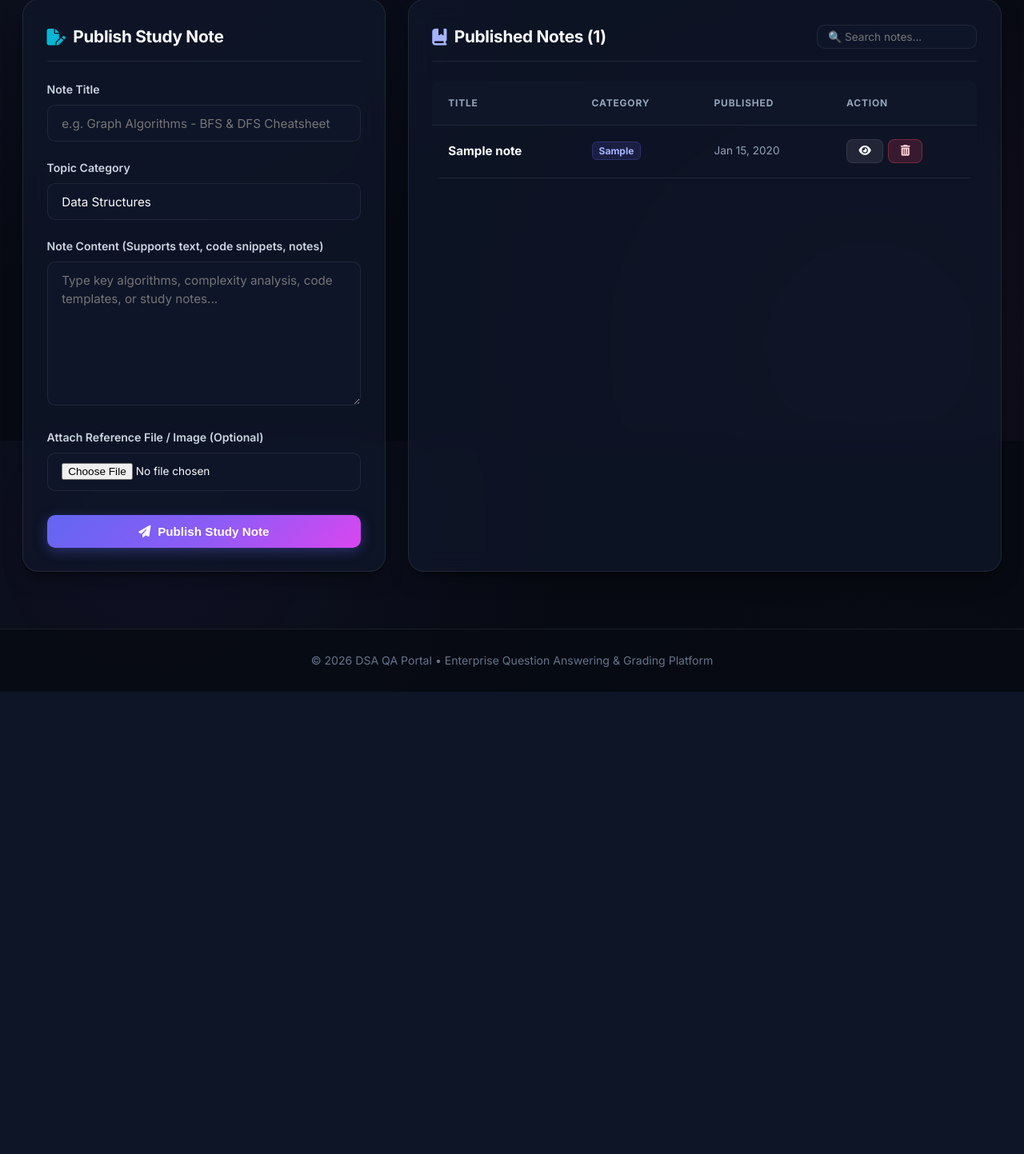
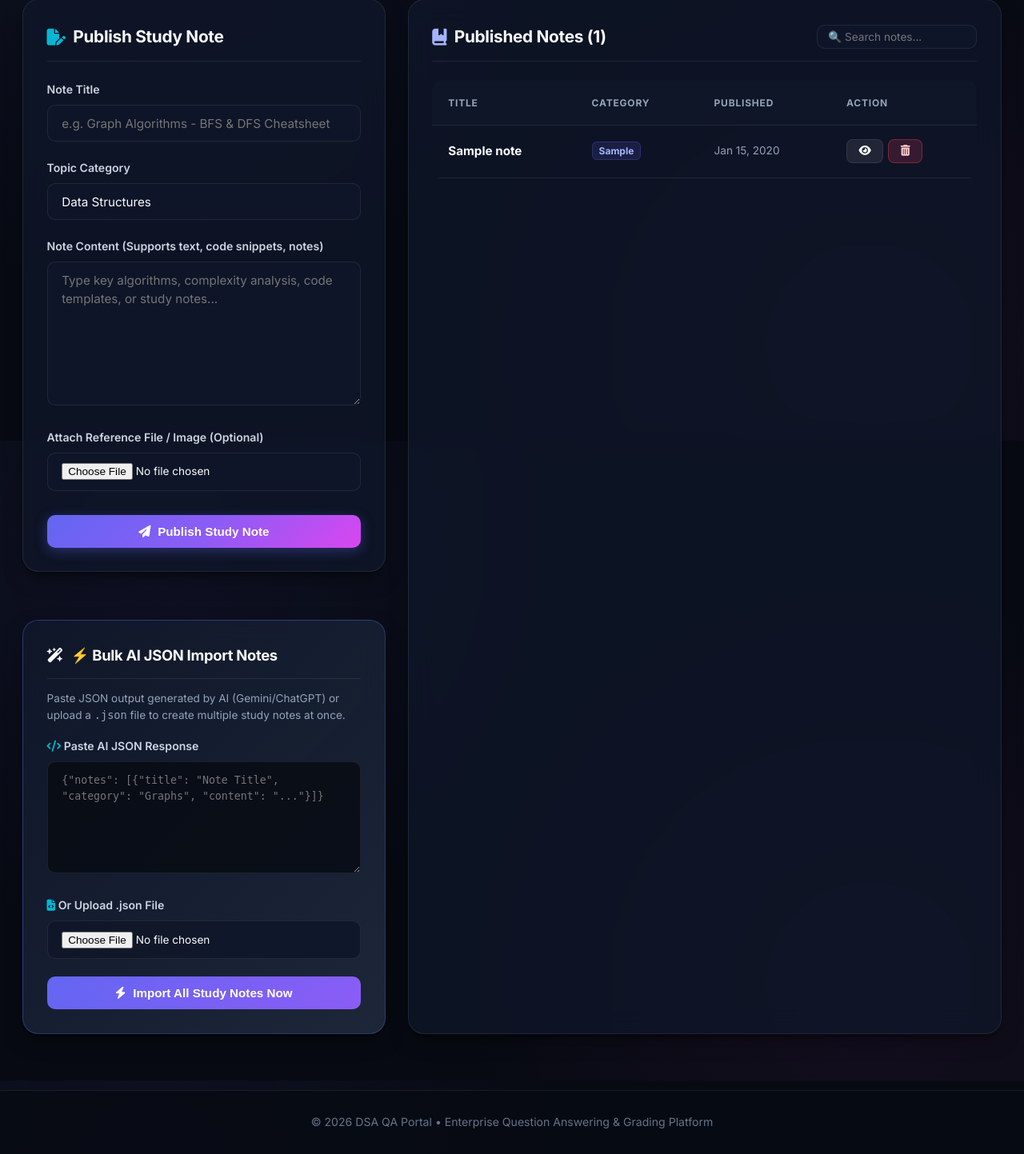
Before and after one commit to mahesh11112007/dsa-learner, a Flask app: page /admin/notes in a window 1280 px wide. Shown: the part 249-1692 px from the top of the page at 80% size. Before the commit the page ends 1114 px from the top, so only its background shows below. Run offline with Flask 3, Linux system fonts and the light colour scheme; a user stored in the database is signed in; tables that the repository leaves empty hold one stand-in row (values such as "Sample post"); some libraries are stand-ins or nearby versions.

Commit message:
Fix Prism JS autoloader error, add Study Notes Bulk JSON Import and Markdown formatting

````diff
--- a/app.py
+++ b/app.py
@@ -660,6 +660,71 @@ def delete_note(note_id):
     flash(f'Study Note "{note.title}" deleted.', 'success')
     return redirect(url_for('admin_notes'))
 
+@app.route('/admin/notes/bulk_import', methods=['POST'])
+@login_required
+@admin_required
+def bulk_import_notes():
+    json_text = request.form.get('json_text', '').strip()
+    json_file = request.files.get('json_file')
+
+    raw_content = ""
+    if json_file and json_file.filename:
+        try:
+            raw_content = json_file.read().decode('utf-8')
+        except Exception as e:
+            flash(f'Error reading JSON file: {e}', 'danger')
+            return redirect(url_for('admin_notes'))
+    elif json_text:
+        raw_content = json_text
+
+    if not raw_content:
+        flash('Please paste JSON text or upload a .json file.', 'warning')
+        return redirect(url_for('admin_notes'))
+
+    try:
+        cleaned = raw_content.replace('```json', '').replace('```', '').strip()
+        data = json.loads(cleaned)
+
+        notes_list = []
+        if isinstance(data, list):
+            notes_list = data
+        elif isinstance(data, dict):
+            notes_list = data.get('notes', data.get('data', [data]))
+
+        if not notes_list or not isinstance(notes_list, list):
+            flash('No valid notes array found in JSON payload.', 'warning')
+            return redirect(url_for('admin_notes'))
+
+        count = 0
+        for item in notes_list:
+            if not isinstance(item, dict):
+                continue
+            title = str(item.get('title', '')).strip()
+            content = str(item.get('content', '')).strip()
+            if not title or not content:
+                continue
+
+            category = str(item.get('category', 'General')).strip()
+
+            note = StudyNote(
+                title=title,
+                content=content,
+                category=category,
+                created_by_id=current_user.id
+            )
+            db.session.add(note)
+            count += 1
+
+        db.session.commit()
+        flash(f'Successfully bulk-imported {count} study notes!', 'success')
+    except json.JSONDecodeError as e:
+        flash(f'Invalid JSON format: {e}', 'danger')
+    except Exception as e:
+        db.session.rollback()
+        flash(f'Bulk import error: {e}', 'danger')
+
+    return redirect(url_for('admin_notes'))
+
 # Upload File Serving Helpers
 @app.route('/uploads/questions/<filename>')
 @login_required
--- a/templates/admin/manage_notes.html
+++ b/templates/admin/manage_notes.html
@@ -9,6 +9,9 @@
 </div>
 
 <div style="display: grid; grid-template-columns: 1.1fr 1.8fr; gap: 1.75rem;">
+
+  <!-- Left Column: Single Publish & Bulk JSON Import -->
+  <div style="display: flex; flex-direction: column; gap: 1.5rem;">
 
     <!-- Create Note Panel -->
     <div class="panel">
@@ -41,6 +44,31 @@
           <i class="fa-solid fa-paper-plane"></i> Publish Study Note
         </button>
       </form>
+    </div>
+
+    <!-- Bulk JSON Import Panel for Notes -->
+    <div class="panel" style="background: linear-gradient(135deg, rgba(15, 23, 42, 0.9) 0%, rgba(30, 41, 59, 0.95) 100%); border-color: rgba(99, 102, 241, 0.35);">
+      <div class="panel-header" style="margin-bottom: 0.85rem;">
+        <h2 class="panel-title" style="font-size: 1.15rem;"><i class="fa-solid fa-wand-magic-sparkles" style="color: var(--accent-purple);"></i> ⚡ Bulk AI JSON Import Notes</h2>
+      </div>
+      <p style="font-size: 0.85rem; color: var(--text-muted); margin-bottom: 1rem;">Paste JSON output generated by AI (Gemini/ChatGPT) or upload a <code>.json</code> file to create multiple study notes at once.</p>
+
+      <form method="POST" action="{{ url_for('bulk_import_notes') }}" enctype="multipart/form-data">
+        <div class="form-group">
+          <label for="json_text"><i class="fa-solid fa-code" style="color: var(--accent-cyan);"></i> Paste AI JSON Response</label>
+          <textarea id="json_text" name="json_text" class="form-control" placeholder='{"notes": [{"title": "Note Title", "category": "Graphs", "content": "..."}]}' style="min-height: 140px; font-family: monospace; font-size: 0.83rem; color: #a5b4fc; background: rgba(7, 10, 18, 0.8);"></textarea>
+        </div>
+
+        <div class="form-group">
+          <label><i class="fa-solid fa-file-code" style="color: var(--accent-cyan);"></i> Or Upload .json File</label>
+          <input type="file" name="json_file" accept=".json,application/json" class="form-control" style="font-size: 0.85rem;">
+        </div>
+
+        <button type="submit" class="btn btn-secondary" style="width: 100%; font-weight: 700; background: linear-gradient(135deg, #6366f1, #8b5cf6); border: none; color: white;">
+          <i class="fa-solid fa-bolt"></i> Import All Study Notes Now
+        </button>
+      </form>
+    </div>
   </div>
 
   <!-- Published Notes List Panel -->
--- a/templates/base.html
+++ b/templates/base.html
@@ -101,11 +101,9 @@
   </footer>
 
   <script src="{{ url_for('static', filename='js/main.js') }}"></script>
-  <!-- Prism.js Syntax Highlighting -->
+  <!-- Prism.js Syntax Highlighting with Autoloader -->
   <script src="https://cdnjs.cloudflare.com/ajax/libs/prism/1.29.0/prism.min.js"></script>
-  <script src="https://cdnjs.cloudflare.com/ajax/libs/prism/1.29.0/components/prism-python.min.js"></script>
-  <script src="https://cdnjs.cloudflare.com/ajax/libs/prism/1.29.0/components/prism-java.min.js"></script>
-  <script src="https://cdnjs.cloudflare.com/ajax/libs/prism/1.29.0/components/prism-cpp.min.js"></script>
+  <script src="https://cdnjs.cloudflare.com/ajax/libs/prism/1.29.0/plugins/autoloader/prism-autoloader.min.js"></script>
   {% block scripts %}{% endblock %}
 </body>
 </html>
````
Also changed, not shown: static/css/main.css (+56 -0 lines), templates/notes/detail.html (+29 -7 lines). Lines whose indentation alone changed are shown as unchanged.
